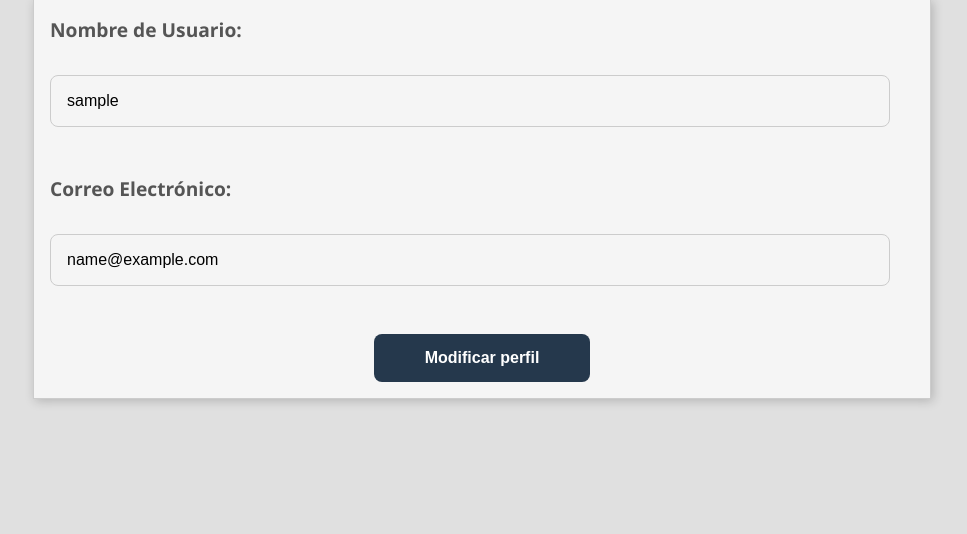
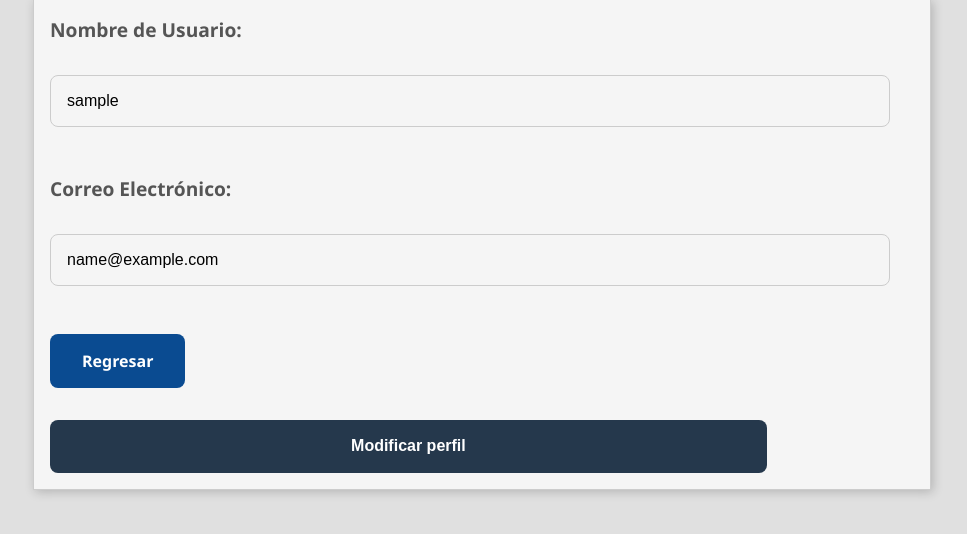
Before and after one commit to Edubedo/MasAllaDelPIB, a PHP site: page /admin/posts/editar-perfil.php?id=1 in a window 1280 px wide. Shown: the part 81-615 px from the top of the page, without its empty margins (158-1125 px from the left). Run offline with PHP 8.4, Linux system fonts and the light colour scheme; tables that the repository leaves empty or names only in its code hold one stand-in row (values such as "Sample post"); data that the repository does not hold is empty.

Commit message:
se añadio el boton regresar en postmodificar y editar perfiles

```diff
--- a/admin/posts/css/crear.css
+++ b/admin/posts/css/crear.css
@@ -117,7 +117,7 @@ input:focus, textarea:focus {
 
 button {
     width: 80%;
-    height: 3rem;
+    height: 3.3rem;
     margin: 1rem;
     background-color: #25384c;
     color: white;
@@ -156,6 +156,36 @@ button:hover {
     width: 30%;
     margin: auto;
 }
+/*Boton regresar en editar perfil*/
+.btn-editar-perfil {
+    display: inline-block;
+    padding: 1rem 2rem;
+    background-color: #0a4b91;
+    color: white;
+    text-decoration: none;
+    border-radius: 0.5rem;
+    font-weight: bold;
+    margin: 1rem;
+    transition: background 0.3s ease, transform 0.2s ease;
+}
+
+/*Boton regresar en editar publicaciones*/
+.btn-editar-publicacion {
+    display: inline-block;
+    padding: 1rem 2rem;
+    background-color: #0a4b91;
+    color: white;
+    text-decoration: none;
+    border-radius: 0.5rem;
+    font-weight: bold;
+    margin: 1rem;
+    transition: background 0.3s ease, transform 0.2s ease;
+}
+
+.btn-editar-perfil:hover, .btn-editar-publicacion:hover {
+    background-color: #0056b3;
+    transform: scale(1.02);
+}
 
 .success-message {
     background-color: #28a745;
--- a/admin/posts/editar-perfil.php
+++ b/admin/posts/editar-perfil.php
@@ -91,12 +91,14 @@ if ($_SERVER['REQUEST_METHOD'] == 'POST') {
                         <input type="email" id="email" name="email" value="<?= $datos->email ?>">
                     </div>
 
-                    <div class="botonuser-div">
+                    <div class="botones-div">
+                        <a href="panel-usuarios.php" class="btn-editar-perfil">Regresar</a>
                         <button type="submit" name="crear_post">Modificar perfil</button>
                     </div>
 
                 </div>
             </form>
+
         <?php } ?>
     </div>
 </body>
--- a/admin/posts/posts-modificar.php
+++ b/admin/posts/posts-modificar.php
@@ -54,6 +54,7 @@
                         </div>
 
                         <div class="boton-div">
+                            <a href="posts-consulta.php" class="btn-editar-publicacion">Regresar</a>
                             <button type="submit" name="modificar_post">Guardar Publicación</button>
                         </div>
                     </div>
--- a/index.php
+++ b/index.php
@@ -1,4 +1,5 @@
 <?php
+session_start();
 require 'config/database.php';
 
 // Definir la ruta de la imagen predeterminada
```
